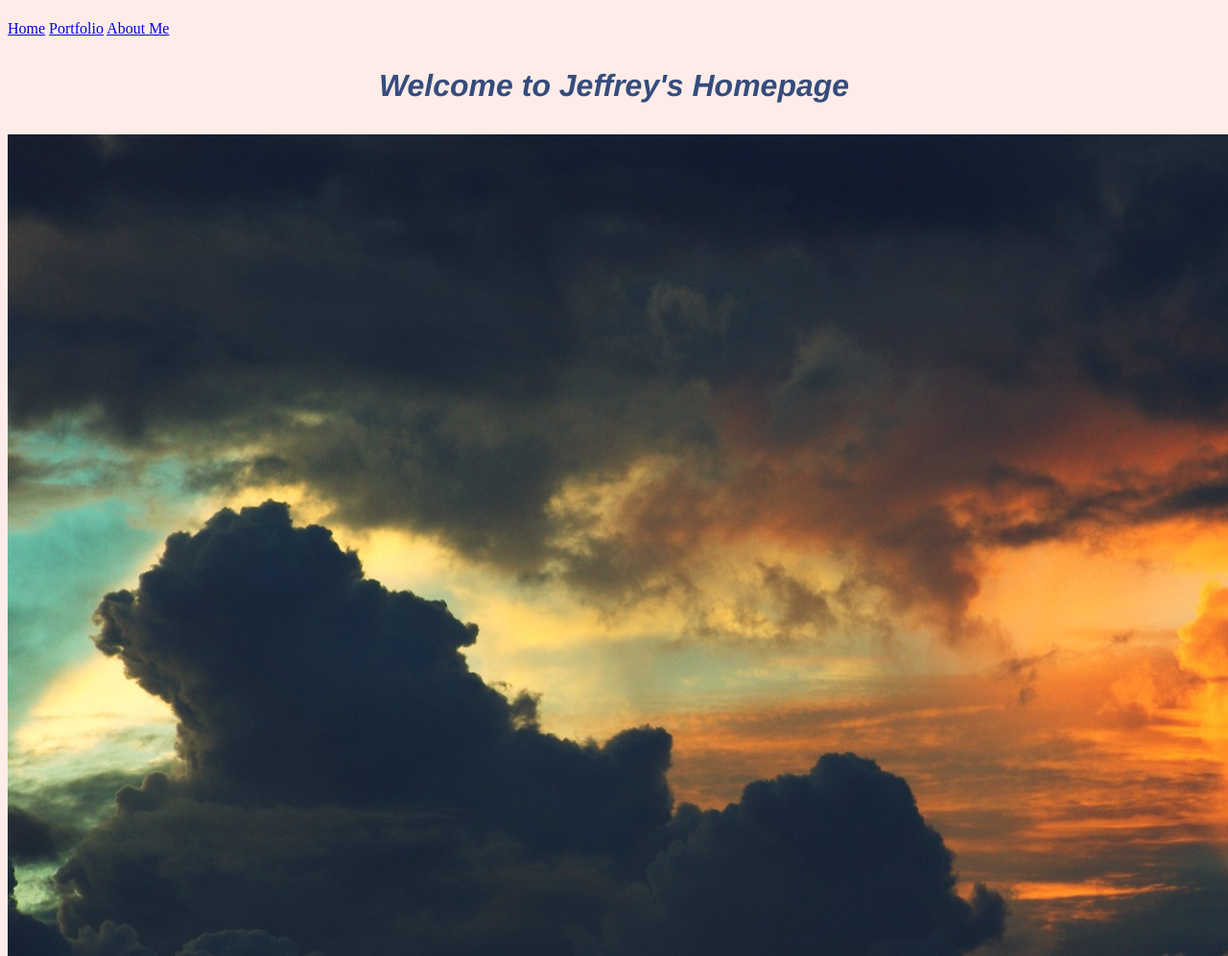
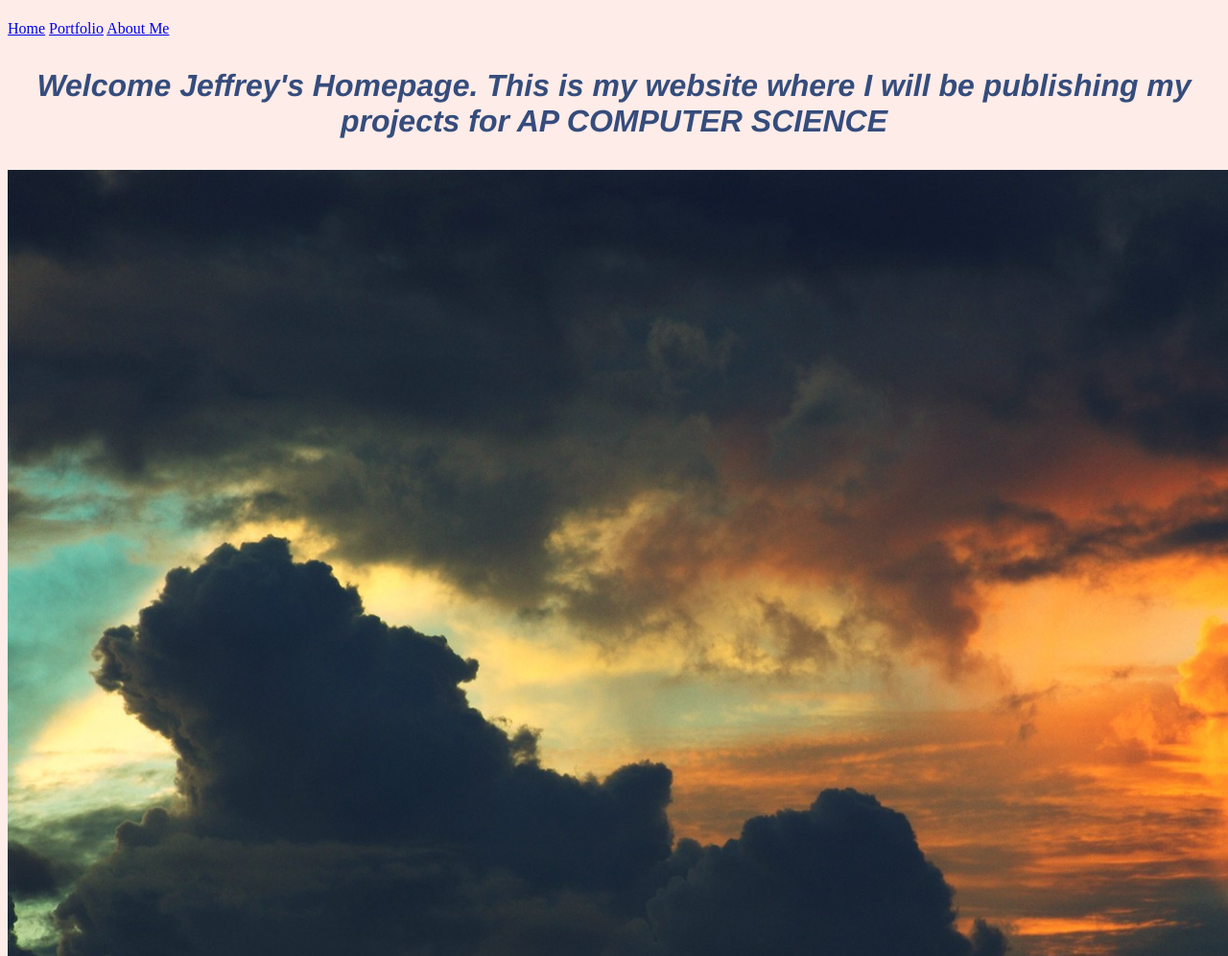
Before and after one commit to Jeffreyp1/csp2017, a plain HTML site: page index.html in a window 1280 px wide. Shown: the top 996 px of the page at 96% size. Drawn offline with Linux system fonts and the light colour scheme.

Commit message:
Update index.html

```diff
--- a/index.html
+++ b/index.html
@@ -12,7 +12,7 @@
 
     <br/>
    <header>
-  <h1 align= "center"> <font size "10" color="#354c7c" </h1></h><p style="font-family: Helvetica, Arial, sans-serif;font-weight: bold; font-style : italic;">Welcome to Jeffrey's Homepage</p><h/1>
+  <h1 align= "center"> <font size "30" color="#354c7c" </h1></h><p style="font-family: Helvetica, Arial, sans-serif;font-weight: bold; font-style : italic;">Welcome Jeffrey's Homepage. This is my website where I will be publishing my projects for AP COMPUTER SCIENCE</p><h/1>
   </body>
    </header>
    <img src="wallpaper.jpg" height="1050">
```
